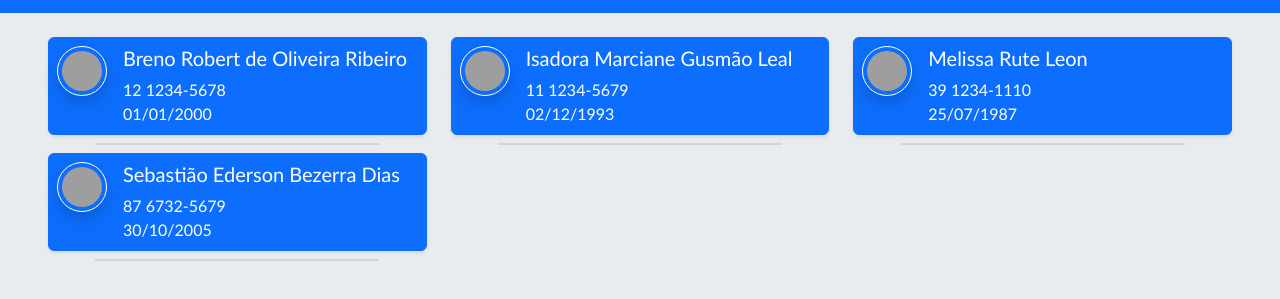
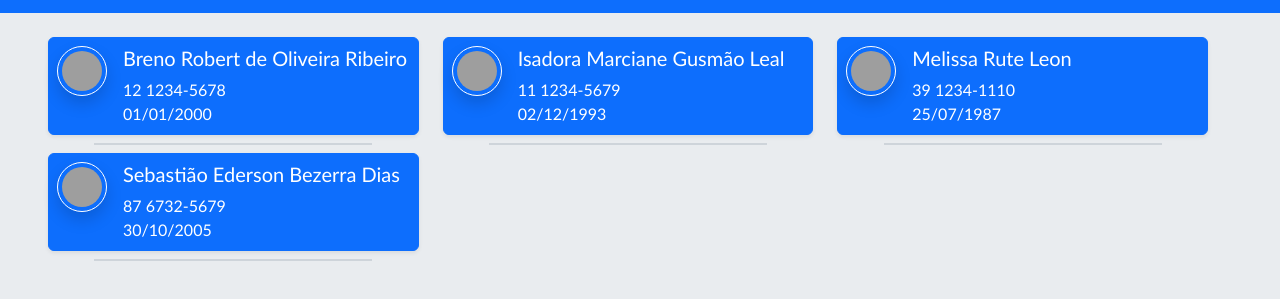
Before and after one commit to BrenoRobert/contact-app, a plain HTML site: page src/index.html in a window 1280 px wide. Shown: the part 53-352 px from the top of the page. Drawn offline with nearby package versions, Linux system fonts and the light colour scheme; grey boxes are pictures that could not be loaded.

```diff
--- a/src/index.html
+++ b/src/index.html
@@ -20,7 +20,7 @@
 
     <div class="d-flex align-items-start main">
       <div
-        class="d-flex flex-column my-4 px-5 row flex-lg-row align-items-lg-center align-items-center col-lg col-md-12"
+        class="d-flex flex-column my-4 px-5 row flex-lg-row align-items-lg-center align-items-center col-md-12"
         id="contacts-list"
       >
         <div
```
Also changed, not shown: .github/about-page.png (added).
